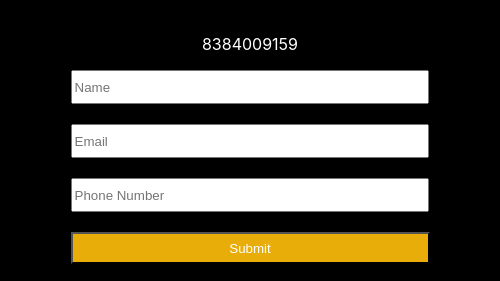
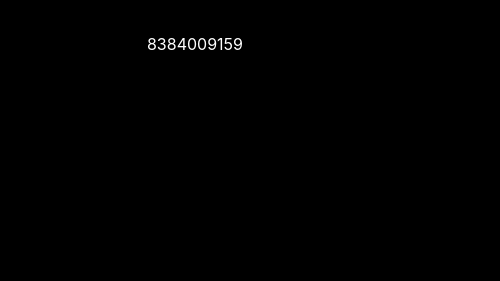
Before and after one commit to Samridhiworks/samridhi-react-portfolio, a React (Create React App) app: page / in a window 390 px wide. Shown: the part 7617-7898 px from the top of the page, 500 px wide, since content can reach past the window. After the commit the page ends 7687 px from the top, so only its background shows below. Built offline with nearby package versions, Linux system fonts and the light colour scheme.

Commit message:
index.css

```diff
--- a/src/index.css
+++ b/src/index.css
@@ -499,10 +499,11 @@ footer{
  .address{
   display: grid;
   place-items: center;
+  width:100%;
  }
 
  .contact-form{
-  display: grid;
+  display: none;
   place-items: center;
  }
  #about{
```
